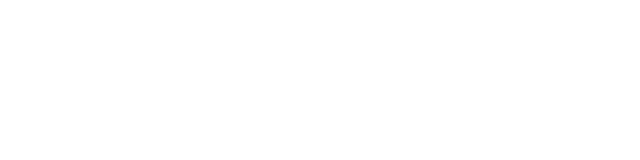
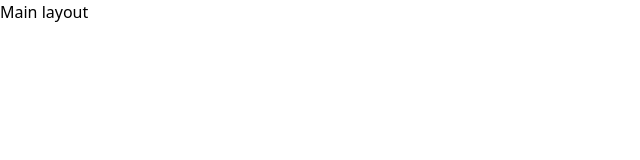
Before and after one commit to Andrii-77/react-lesson-hw, a React (Vite) app: page / in a window 1280 px wide. Shown: the top 160 px of the page, without its empty margins (0-640 px from the left). Built offline with nearby package versions, Linux system fonts and the light colour scheme.

Commit message:
base route structure

```diff
--- a/package.json
+++ b/package.json
@@ -11,7 +11,8 @@
   },
   "dependencies": {
     "react": "^18.3.1",
-    "react-dom": "^18.3.1"
+    "react-dom": "^18.3.1",
+    "react-router": "^7.1.1"
   },
   "devDependencies": {
     "@eslint/js": "^9.17.0",
--- /dev/null
+++ b/src/layouts/MainLayout.tsx
@@ -0,0 +1,8 @@
+import {Outlet} from "react-router";
+
+export const MainLayout = () => {
+    return <>
+        Main layout
+        <Outlet/>
+    </>;
+}
```
Also changed, not shown: src/main.tsx (+4 -3 lines), src/router/router.tsx (added, +9 -0 lines), 1 other file (tests, documents, lock files or other folders).
